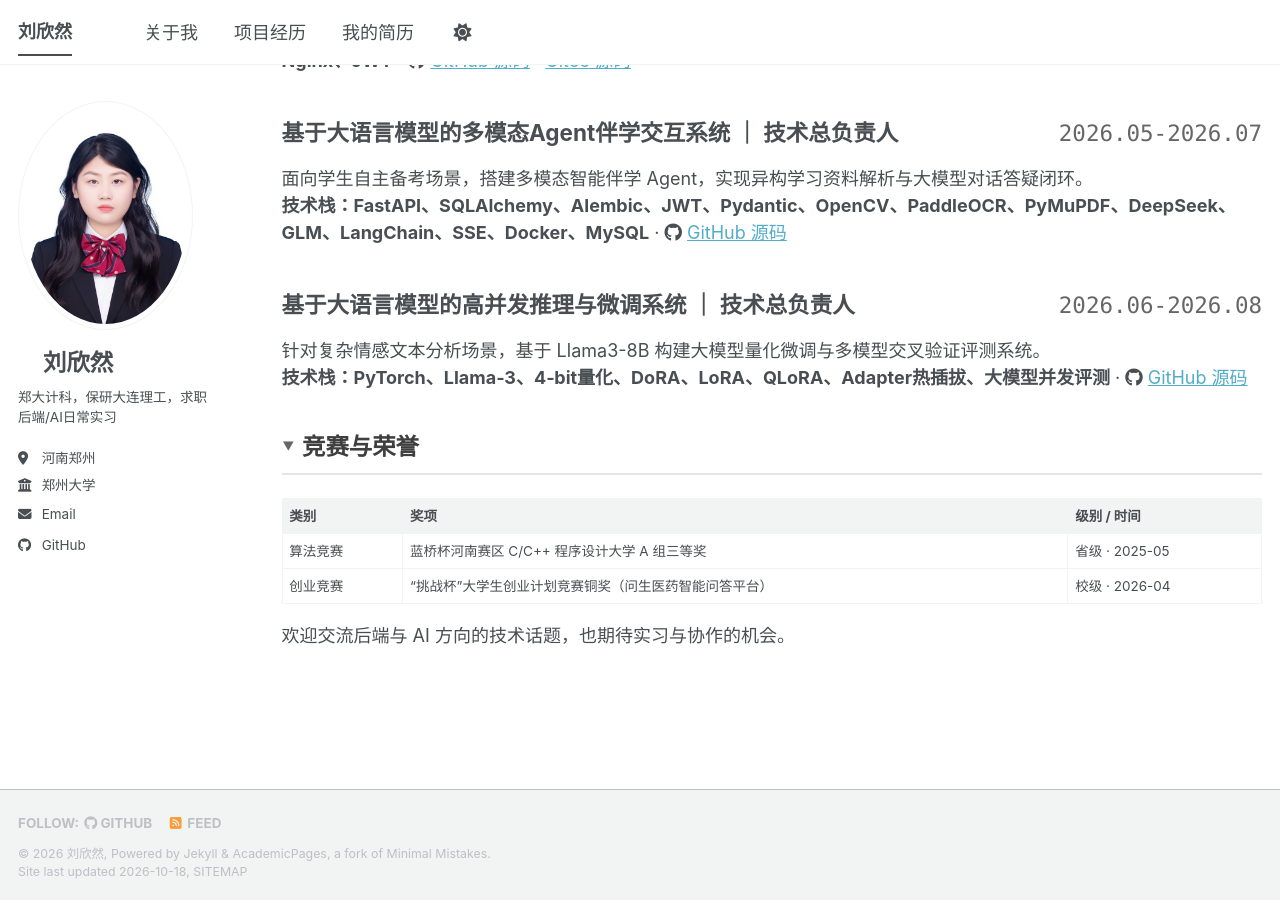
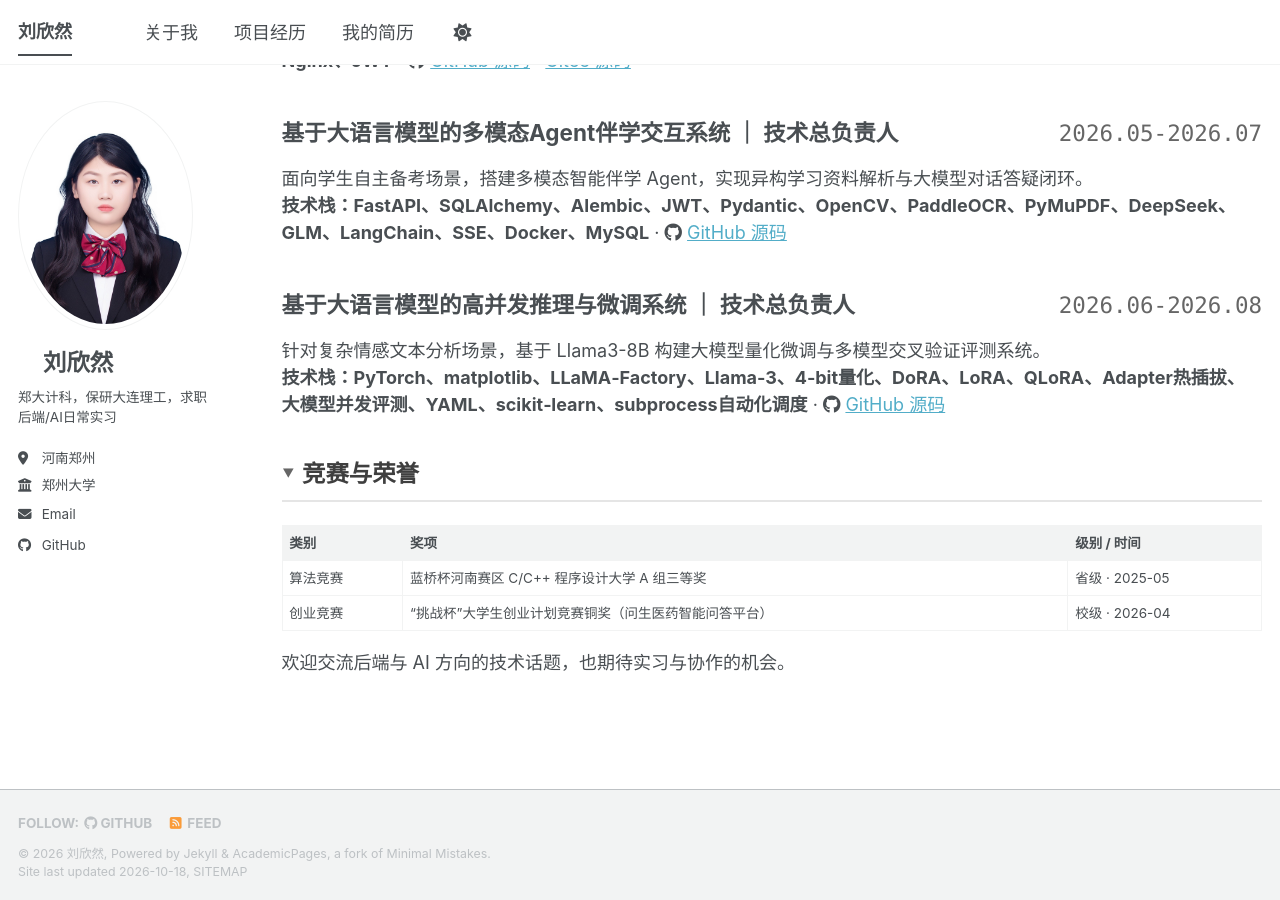
Before and after one commit to Linsensn/Linsensn.github.io, a Jekyll site: the page built from _pages/about.md, in a window 1280 px wide and 900 px high, scrolled down 1014 px. Built offline with Jekyll 4.4.1, drawn with Linux system fonts in a browser that asks for light colours; comment, search, counter and statistics services are not loaded; a style sheet for code colours, icons or effects is not loaded.

Commit message:
Update about.md

```diff
--- a/_pages/about.md
+++ b/_pages/about.md
@@ -69,7 +69,7 @@ redirect_from:
 </h2>
 
 针对复杂情感文本分析场景，基于 Llama3-8B 构建大模型量化微调与多模型交叉验证评测系统。<br>
-**技术栈：PyTorch、Llama‑3、4‑bit量化、DoRA、LoRA、QLoRA、Adapter热插拔、大模型并发评测** · <i class="fab fa-github"></i> [GitHub 源码](https://github.com/Linsensn/llama3-sentiment-concurrent)
+**技术栈：PyTorch、matplotlib、LLaMA‑Factory、Llama‑3、4‑bit量化、DoRA、LoRA、QLoRA、Adapter热插拔、大模型并发评测、YAML、scikit‑learn、subprocess自动化调度** · <i class="fab fa-github"></i> [GitHub 源码](https://github.com/Linsensn/llama3-sentiment-concurrent)
 
 </div>
 </details>
```
